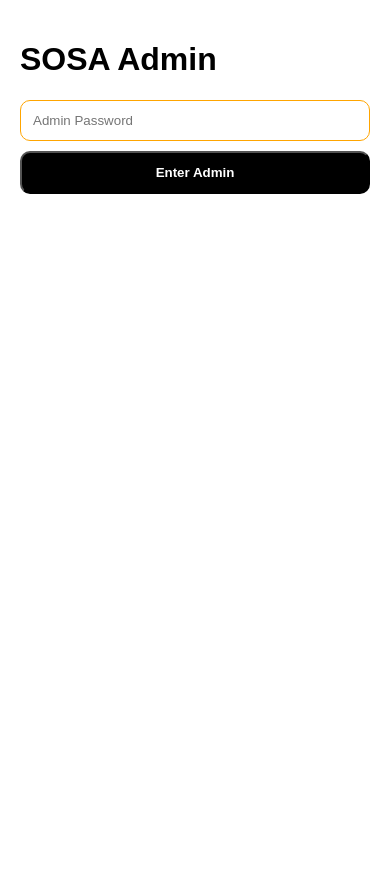
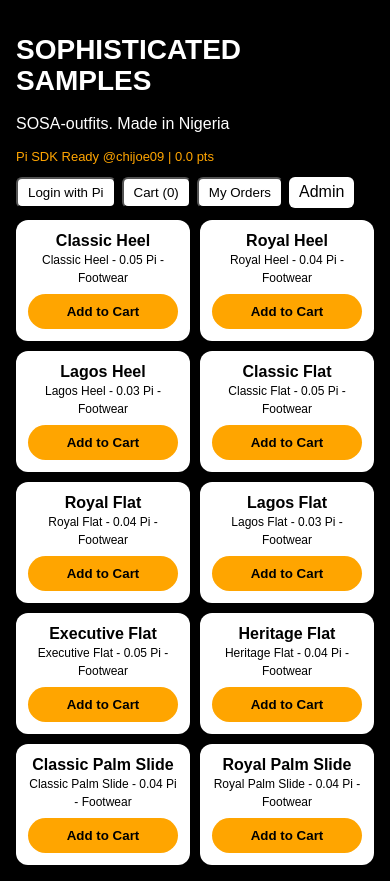
Before and after one commit to Chijoe09/SOSA-V19, a Next.js app: page / in a window 390 px wide. Before the commit the page ends 844 px from the top, so only its background shows below. Built offline with nearby package versions, Linux system fonts and the light colour scheme.

Commit message:
Refactor phone formatting and add product list

```diff
--- a/app/page.tsx
+++ b/app/page.tsx
@@ -1,60 +1,150 @@
 "use client";
 import { useEffect, useState } from "react";
 
-// PHONE FIX: Recognises +234 and 0817 formats
 function fmtPhone(p: any){
   let raw = String(p || '').trim();
   let digits = raw.replace(/\D/g,'');
-  if(digits.startsWith('234') && digits.length===13){
-    return '+234 ' + digits.slice(3,6) + ' ' + digits.slice(6,9) + ' ' + digits.slice(9);
-  }
-  if(digits.startsWith('0') && digits.length===11){
-    return digits.slice(0,4) + ' ' + digits.slice(4,7) + ' ' + digits.slice(7);
-  }
-  if(digits.length===10 && digits.startsWith('8')){
-    return '0' + digits.slice(0,3) + ' ' + digits.slice(3,6) + ' ' + digits.slice(6);
-  }
+  if(digits.startsWith('234') && digits.length===13) return '+234 ' + digits.slice(3,6) + ' ' + digits.slice(6,9) + ' ' + digits.slice(9);
+  if(digits.startsWith('0') && digits.length===11) return digits.slice(0,4) + ' ' + digits.slice(4,7) + ' ' + digits.slice(7);
+  if(digits.length===10 && digits.startsWith('8')) return '0' + digits.slice(0,3) + ' ' + digits.slice(3,6) + ' ' + digits.slice(6);
   return raw;
 }
-function phoneForLink(p: any){
-  let digits = String(p || '').replace(/\D/g,'');
-  if(digits.startsWith('234') && digits.length===13) return '+' + digits;
-  if(digits.startsWith('0') && digits.length===11) return '+234' + digits.slice(1);
-  if(digits.length===10) return '+234' + digits;
-  return String(p || '');
+
+const PRODUCTS = [
+  { name: "Classic Heel", price: 0.05, cat: "Footwear" },
+  { name: "Royal Heel", price: 0.04, cat: "Footwear" },
+  { name: "Lagos Heel", price: 0.03, cat: "Footwear" },
+  { name: "Classic Flat", price: 0.05, cat: "Footwear" },
+  { name: "Royal Flat", price: 0.04, cat: "Footwear" },
+  { name: "Lagos Flat", price: 0.03, cat: "Footwear" },
+  { name: "Executive Flat", price: 0.05, cat: "Footwear" },
+  { name: "Heritage Flat", price: 0.04, cat: "Footwear" },
+  { name: "Classic Palm Slide", price: 0.04, cat: "Footwear" },
+  { name: "Royal Palm Slide", price: 0.04, cat: "Footwear" },
+];
+
+export default function Home(){
+  const [user, setUser] = useState<any>(null);
+  const [cart, setCart] = useState<any[]>([]);
+  const [showCart, setShowCart] = useState(false);
+  const [showOrders, setShowOrders] = useState(false);
+  const [orders, setOrders] = useState<any[]>([]);
+  const [points, setPoints] = useState(0);
+  const [custName, setCustName] = useState("");
+  const [custPhone, setCustPhone] = useState("");
+  const [method, setMethod] = useState("pickup");
+  const [address, setAddress] = useState("No. 1, ODICHE STREET, COKER Aguda, ORILE, LAGOS.");
+  const [paying, setPaying] = useState(false);
+
+  useEffect(()=>{
+    try{
+      const o = JSON.parse(localStorage.getItem("sosa_orders")||"[]");
+      setOrders(o); setPoints(o.reduce((a:any,x:any)=>a+Number(x.points||0),0));
+    }catch{}
+    const u = localStorage.getItem("sosa_user");
+    if(u) setUser(JSON.parse(u));
+  },[]);
+
+  const saveOrders=(next:any[])=>{ setOrders(next); localStorage.setItem("sosa_orders", JSON.stringify(next)); setPoints(next.reduce((a:any,x:any)=>a+Number(x.points||0),0)); };
+  const login=()=>{ const u={username:"chijoe09",name:"Jude Chijoe"}; setUser(u); localStorage.setItem("sosa_user", JSON.stringify(u)); };
+  const addToCart=(p:any)=>{ const size=prompt("Choose size: S, M, L, XL, XXL","M")||"M"; const color=prompt("Choose color: Black / Brown","Black")||"Black"; setCart([...cart,{...p,size,color,id:Date.now()+Math.random()}]); };
+  const total = cart.reduce((a:any,c:any)=>a+Number(c.price||0),0);
+  const deliveryFee = method==="delivery" ? 0.0001 : 0;
+  const grandTotal = total + deliveryFee;
+
+  const validate=()=>{
+    if(!custName.trim()){ alert("Enter Full Name"); return false; }
+    const digits = custPhone.replace(/\D/g,'');
+    if(digits.length!==11 && digits.length!==13 && digits.length!==10){ alert("Enter valid phone: 08176675579 or +2348176675579"); return false; }
+    if(method==="delivery" && !address.trim()){ alert("Enter delivery address"); return false; }
+    if(cart.length===0){ alert("Cart is empty"); return false; }
+    return true;
+  };
+
+  const createOrder=(paid:boolean, txid:string)=>{
+    const order={ id:"SOSA-"+Date.now(), date:new Date().toLocaleString(), buyer:user?.username||"chijoe09", name:custName, phone:custPhone, method:method==="pickup"?"pickup":"delivery", address:method==="pickup"?"No. 1, ODICHE STREET, COKER Aguda, ORILE, LAGOS.":address, items:cart.map((c:any)=>`${c.name} - ${c.color}/${c.size} x1`).join(", "), total:Number(grandTotal.toFixed(4)), points:Number(total.toFixed(1)), txid:txid, paid:paid, sent:false, delivered:false, tracking:paid?"Paid":"Pending - Pay at Pickup" };
+    const next=[order,...orders]; saveOrders(next); setCart([]); setShowCart(false);
+    alert(paid?`Payment SUCCESS! Order saved. Tracking: Paid ✅ We will contact you on ${custPhone}`:`Barcode Order saved. Pay at pickup. We will contact you on ${custPhone}`);
+  };
+
+  const payWithPi=async()=>{
+    if(!validate()) return; setPaying(true);
+    try{
+      // @ts-ignore
+      const Pi=(window as any).Pi;
+      if(!Pi){ alert("Open in Pi Browser to pay with Pi"); setPaying(false); return; }
+      await Pi.createPayment({ amount:grandTotal, memo:`SOSA Order - ${cart.map((c:any)=>c.name).join(", ")} | ${custName} | ${custPhone} | ${method==="pickup"?"PICKUP":"DELIVERY"}: ${address}`, metadata:{name:custName,phone:custPhone,method,address} },{
+        onReadyForServerApproval:(paymentId:string)=>{},
+        onReadyForServerCompletion:(paymentId:string,txid:string)=>{ createOrder(true,txid); setPaying(false); },
+        onCancel:()=>{ setPaying(false); }, onError:()=>{ setPaying(false); alert("Payment failed"); },
+      });
+    }catch(e){ setPaying(false); alert("Payment error"); }
+  };
+  const payWithBarcode=()=>{ if(!validate()) return; createOrder(false,"BARCODE-"+Date.now()); };
+
+  return (
+    <div style={{background:"#000",color:"#fff",minHeight:"100vh",padding:16,fontFamily:"sans-serif"}}>
+      <h1 style={{fontSize:28,fontWeight:"bold",lineHeight:1.1}}>SOPHISTICATED<br/>SAMPLES</h1>
+      <p>SOSA-outfits. Made in Nigeria</p>
+      <p style={{color:"orange",fontSize:13}}>Pi SDK Ready @chijoe09 | {points.toFixed(1)} pts</p>
+      <div style={{display:"flex",gap:6,flexWrap:"wrap",marginBottom:12}}>
+        {!user ? <button onClick={login} style={{padding:"6px 10px",borderRadius:6,background:"#fff",color:"#000"}}>Login with Pi</button> : <button onClick={()=>{setUser(null); localStorage.removeItem("sosa_user");}} style={{padding:"6px 10px",borderRadius:6,background:"#fff",color:"#000"}}>Logout</button>}
+        <button onClick={()=>{setShowCart(true); setShowOrders(false);}} style={{padding:"6px 10px",borderRadius:6,background:"#fff",color:"#000"}}>Cart ({cart.length})</button>
+        <button onClick={()=>{setShowOrders(true); setShowCart(false);}} style={{padding:"6px 10px",borderRadius:6,background:"#fff",color:"#000"}}>My Orders</button>
+        <a href="/admin" style={{padding:"6px 10px",borderRadius:6,background:"#fff",color:"#000",textDecoration:"none"}}>Admin</a>
+      </div>
+      {!showCart && !showOrders && (
+        <div style={{display:"grid",gridTemplateColumns:"1fr 1fr",gap:10}}>
+          {PRODUCTS.map((p:any,i:number)=>(
+            <div key={i} style={{background:"#fff",color:"#000",borderRadius:12,padding:12,textAlign:"center"}}>
+              <b>{p.name}</b><br/><span style={{fontSize:12}}>{p.name} - {p.price} Pi - {p.cat}</span><br/>
+              <button onClick={()=>addToCart(p)} style={{marginTop:8,padding:"10px 14px",borderRadius:20,background:"orange",border:0,fontWeight:"bold",width:"100%"}}>Add to Cart</button>
+            </div>
+          ))}
+        </div>
+      )}
+      {showOrders && (
+        <div><h2>My Orders</h2><button onClick={()=>setShowOrders(false)} style={{padding:8,borderRadius:8}}>← Back</button>
+          {orders.length===0 && <p>No orders yet.</p>}
+          {orders.map((o:any,i:number)=>(
+            <div key={i} style={{background:"#fff",color:"#000",padding:12,borderRadius:12,marginTop:10}}>
+              <b>{o.id}</b><br/>{o.date}<br/>Items: {o.items}<br/>Total: {o.total} Pi<br/>Phone: {fmtPhone(o.phone)}<br/>
+              Status: <b>{o.delivered?"Delivered":o.sent?"Sent":o.paid?"Paid":"Pending - Pay at Pickup"}</b><br/>
+              <div style={{display:"flex",gap:6,marginTop:8}}>
+                <span style={{flex:1,textAlign:"center",padding:6,borderRadius:20,background:o.paid?"#16a34a":"#333",color:"#fff",fontSize:11}}>{o.paid?"✅ ":"⚪ "}Paid</span>
+                <span style={{flex:1,textAlign:"center",padding:6,borderRadius:20,background:o.sent?"#16a34a":"#333",color:"#fff",fontSize:11}}>{o.sent?"✅ ":"⚪ "}Sent</span>
+                <span style={{flex:1,textAlign:"center",padding:6,borderRadius:20,background:o.delivered?"#16a34a":"#333",color:"#fff",fontSize:11}}>{o.delivered?"✅ ":"⚪ "}Delivered</span>
+              </div>
+            </div>
+          ))}
+        </div>
+      )}
+      {showCart && (
+        <div style={{background:"#111",padding:12,borderRadius:12}}><h2>Cart</h2>
+          {cart.map((c:any,i:number)=>(
+            <div key={i} style={{background:"#fff",color:"#000",padding:10,borderRadius:10,marginBottom:8,display:"flex",justifyContent:"space-between"}}>
+              <span>{c.name} - {c.color} / {c.size} - {c.price} Pi x 1</span>
+              <button onClick={()=>setCart(cart.filter((_:any,idx:number)=>idx!==i))} style={{background:"red",color:"#fff",border:0,borderRadius:50,padding:"2px 8px"}}>X</button>
+            </div>
+          ))}
+          <p>Total: {total.toFixed(2)} Pi</p><h3>--- CHECKOUT DETAILS ---</h3>
+          <input placeholder="Full Name *" value={custName} onChange={(e)=>setCustName(e.target.value)} style={{width:"100%",padding:12,borderRadius:10,marginBottom:8,border:0}} />
+          <input type="tel" inputMode="tel" autoComplete="tel" placeholder="Phone Number / WhatsApp *" value={custPhone} onChange={(e)=>setCustPhone(e.target.value.replace(/[^0-9+]/g, ""))} style={{width:"100%",padding:12,borderRadius:10,marginBottom:8,border:0}} />
+          <p style={{fontSize:11,color:"#aaa",marginTop:-4}}>Example: 08176675579 or +2348176675579 — numbers only</p>
+          <div style={{background:"#222",padding:10,borderRadius:10,fontSize:12,marginBottom:8}}>🏠 Self Pickup (Free): No. 1, ODICHE STREET, COKER Aguda, ORILE, LAGOS.<br/>🚚 Delivery: 0.0001 Pi (1-2 days Lagos, 4-7 days outside Lagos)</div>
+          <div style={{display:"flex",gap:8,marginBottom:10}}>
+            <button onClick={()=>setMethod("delivery")} style={{flex:1,padding:12,borderRadius:20,background:method==="delivery"?"orange":"#333",color:"#fff",border:0,fontWeight:"bold"}}>🚚 Delivery (+0.0001 Pi)</button>
+            <button onClick={()=>setMethod("pickup")} style={{flex:1,padding:12,borderRadius:20,background:method==="pickup"?"orange":"#333",color:"#fff",border:0,fontWeight:"bold"}}>🏠 Self Pickup (Free)</button>
+          </div>
+          <p>Self Pickup Address:</p>
+          <input value={method==="pickup"?"No. 1, ODICHE STREET, COKER Aguda, ORILE, LAGOS.":address} onChange={(e)=>setAddress(e.target.value)} disabled={method==="pickup"} style={{width:"100%",padding:12,borderRadius:10,marginBottom:8}} />
+          <p>Grand Total (SOSA): {total.toFixed(4)} Pi {method==="delivery"?"+ 0.0001 delivery":"(self pickup free)"}<br/>+ Pi Network Fee: 0.01 Pi (paid to Pi, NOT SOSA)<br/>Wallet will show: {(grandTotal+0.01).toFixed(4)} Pi total</p>
+          <button onClick={payWithPi} disabled={paying} style={{width:"100%",padding:14,borderRadius:20,background:"orange",border:0,fontWeight:"bold",marginBottom:8}}>{paying?"Waiting for Wallet approval... DO NOT tap Pay again":`Pay with Pi - ${grandTotal.toFixed(4)} Pi`}</button>
+          <button onClick={payWithBarcode} style={{width:"100%",padding:14,borderRadius:20,background:"#fff",color:"#000",border:0,fontWeight:"bold"}}>Pay with Barcode at Pickup — Pay when you come to shop. Show barcode.</button>
+          <p style={{fontSize:12,textAlign:"center"}}>Barcode = Reserve now, pay at pickup. No Pi taken now.</p>
+          <button onClick={()=>setShowCart(false)} style={{width:"100%",padding:12,borderRadius:10,background:"#333",color:"#fff",border:0,marginTop:8}}>Close Cart</button>
+        </div>
+      )}
+    </div>
+  );
 }
-
-export default function Admin(){
-  const [pass,setPass]=useState(""); const [ok,setOk]=useState(false); const [orders,setOrders]=useState<any[]>([]);
-  const [name,setName]=useState(""); const [price,setPrice]=useState(""); const [desc,setDesc]=useState("");
-  const load=()=>{ try{ setOrders(JSON.parse(localStorage.getItem("sosa_orders")||"[]")); }catch{ setOrders([]); } };
-  useEffect(()=>{ load(); },[]);
-  const totalPi = orders.reduce((a:any,o:any)=>a+Number(o.total||0),0);
-  const setTracking=(id:string, tracking:string)=>{ const next=orders.map((o:any)=>o.id===id?{...o,tracking}:o); setOrders(next); localStorage.setItem("sosa_orders",JSON.stringify(next)); };
-  // FIXED PASSWORD: was sosa123, now sosa5463 - YOUR password
-  if(!ok) return (<div style={{padding:20,fontFamily:"sans-serif"}}><h1>SOSA Admin</h1><input placeholder="Admin Password" value={pass} onChange={(e)=>setPass(e.target.value)} style={{width:"100%",padding:12,borderRadius:10,border:"1px solid orange"}} /><button onClick={()=>{ if(pass==="sosa5463"){ setOk(true); load(); } else alert("Wrong password"); }} style={{width:"100%",padding:12,marginTop:10,borderRadius:10,background:"#000",color:"#fff",fontWeight:"bold"}}>Enter Admin</button></div>);
-  return (<div style={{padding:16,fontFamily:"sans-serif"}}><h1>SOSA Admin - History</h1><a href="/">← Back to Shop</a>
-    <div style={{display:"flex",gap:8,margin:"12px 0"}}><div style={{background:"#000",color:"#fff",padding:12,borderRadius:10,flex:1}}><b>Total Records<br/>{orders.length}</b><br/>Orders</div><div style={{background:"orange",padding:12,borderRadius:10,flex:1}}><b>Total Pi<br/>{totalPi.toFixed(4)}</b><br/>Test-Pi Collected</div><div style={{background:"#eee",padding:12,borderRadius:10,flex:1}}><b>Products<br/>0</b><br/>In Admin List</div></div>
-    <h3>--- ORDER HISTORY ---</h3>
-    {orders.map((o:any,i:number)=>{
-      const isPaid = o.tracking==="Paid"||o.tracking==="Sent"||o.tracking==="Delivered"; const isSent = o.tracking==="Sent"||o.tracking==="Delivered"; const isDelivered = o.tracking==="Delivered"; const isPending = o.tracking==="Pending - Pay at Pickup";
-      return (<div key={i} style={{border:"1px solid #ddd",padding:12,borderRadius:10,marginBottom:10}}>
-        <b>{o.id}</b> - {o.date}<br/>Buyer: @{o.buyer}<br/>Name: {o.name} | Phone: {fmtPhone(o.phone)} <a href={`tel:${phoneForLink(o.phone)}`}>Call</a> • <a href={`https://wa.me/${phoneForLink(o.phone).replace('+','')}`}>WhatsApp</a><br/>Method: {o.method} | Address: {o.address}<br/>Items: {o.items}<br/><b>Total: {o.total} Pi</b> | ⭐ Points: {o.points}<br/>TX: {o.txid}<br/>
-        Status: <b style={{color: isDelivered?"#16a34a":isPaid?"#16a34a":"orange"}}>{o.tracking||"Paid"}</b>
-        <div style={{display:"flex",gap:6,marginTop:8}}><span style={{flex:1,textAlign:"center",padding:"6px 2px",borderRadius:20,fontSize:11,fontWeight:"bold",background: isPaid?"#16a34a":"#333",color:"#fff"}}>{isPaid?"✅ ":"⚪ "}Paid</span><span style={{flex:1,textAlign:"center",padding:"6px 2px",borderRadius:20,fontSize:11,fontWeight:"bold",background: isSent?"#16a34a":"#333",color:"#fff"}}>{isSent?"✅ ":"⚪ "}Sent</span><span style={{flex:1,textAlign:"center",padding:"6px 2px",borderRadius:20,fontSize:11,fontWeight:"bold",background: isDelivered?"#16a34a":"#333",color:"#fff"}}>{isDelivered?"✅ ":"⚪ "}Delivered</span></div>
-        <div style={{display:"flex",gap:6,marginTop:8,flexWrap:"wrap"}}>
-          {isPending && <button onClick={()=>setTracking(o.id,"Paid")} style={{flex:1,padding:10,borderRadius:20,background:"#16a34a",color:"#fff",border:0,fontWeight:"bold"}}>✅ Mark Paid (they paid at shop)</button>}
-          <button onClick={()=>setTracking(o.id,"Sent")} disabled={isSent} style={{flex:1,padding:10,borderRadius:20,background: isSent?"#16a34a":"#eab308",color:isSent?"#fff":"#000",border:0,fontWeight:"bold"}}>📦 Mark Sent</button>
-          <button onClick={()=>setTracking(o.id,"Delivered")} disabled={isDelivered} style={{flex:1,padding:10,borderRadius:20,background: isDelivered?"#16a34a":"#000",color:"#fff",border:0,fontWeight:"bold"}}>🏠 Mark Delivered</button>
-        </div>
-        {isPending && <p style={{fontSize:12,color:"orange"}}>⚠️ Barcode order — NOT paid yet. Tap Mark Paid only after customer pays at pickup.</p>}
-      </div>);
-    })}
-    <h3>--- ADD PRODUCT ---</h3>
-    <input placeholder="Product name" value={name} onChange={(e)=>setName(e.target.value)} style={{width:"100%",padding:12,marginBottom:8,borderRadius:10}} />
-    <input placeholder="Price in Pi" value={price} onChange={(e)=>setPrice(e.target.value)} style={{width:"100%",padding:12,marginBottom:8,borderRadius:10}} />
-    <input placeholder="Description" value={desc} onChange={(e)=>setDesc(e.target.value)} style={{width:"100%",padding:12,marginBottom:8,borderRadius:10}} />
-    <button onClick={()=>alert("Product added (demo)")} style={{width:"100%",padding:12,borderRadius:10,background:"#000",color:"#fff"}}>Add Product</button>
-    <button onClick={()=>{ if(confirm("Clear all history?")){ localStorage.removeItem("sosa_orders"); setOrders([]); } }} style={{width:"100%",padding:12,marginTop:8,borderRadius:10,background:"red",color:"#fff"}}>Clear History</button>
-  </div>);
-}
```
